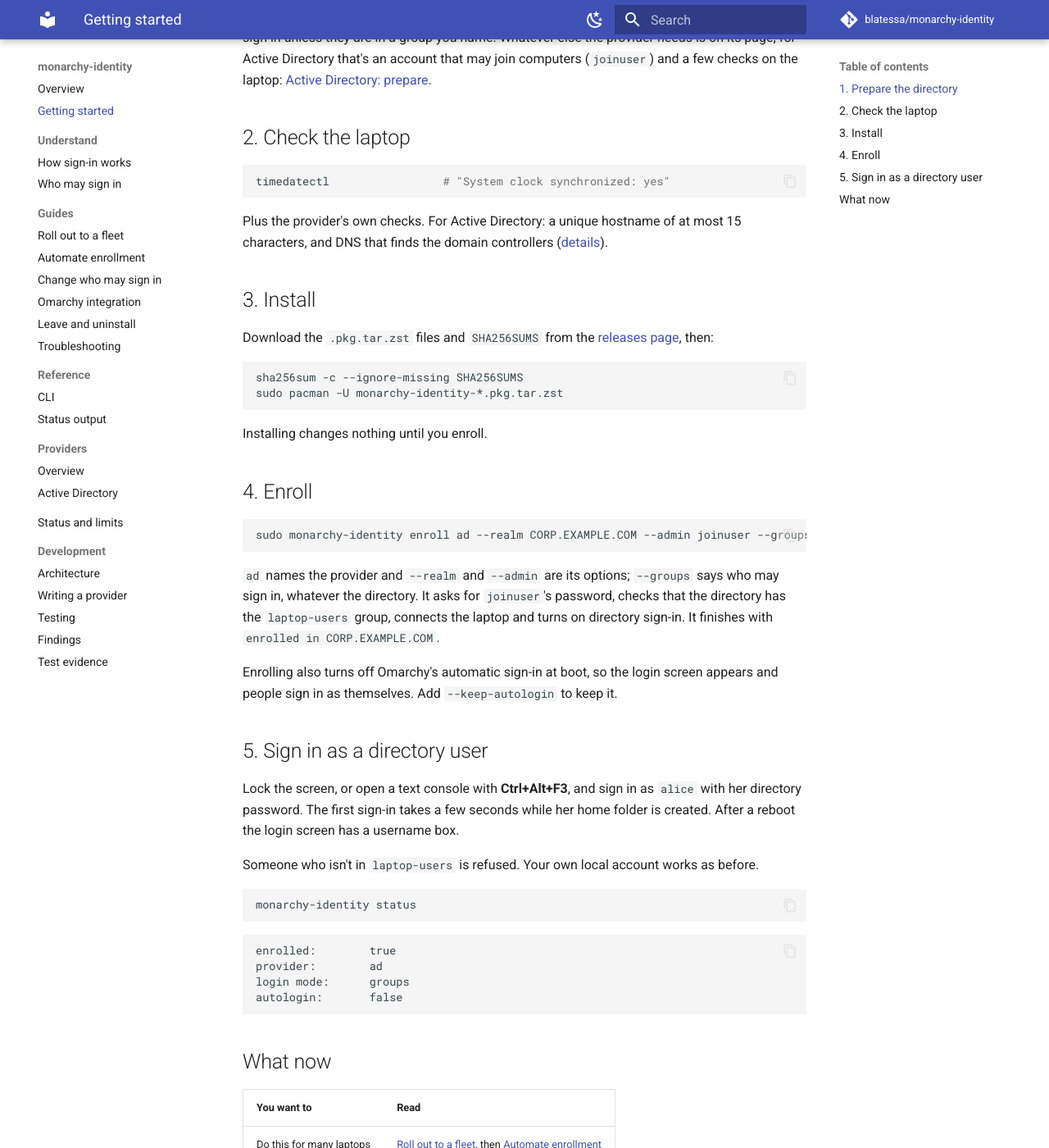
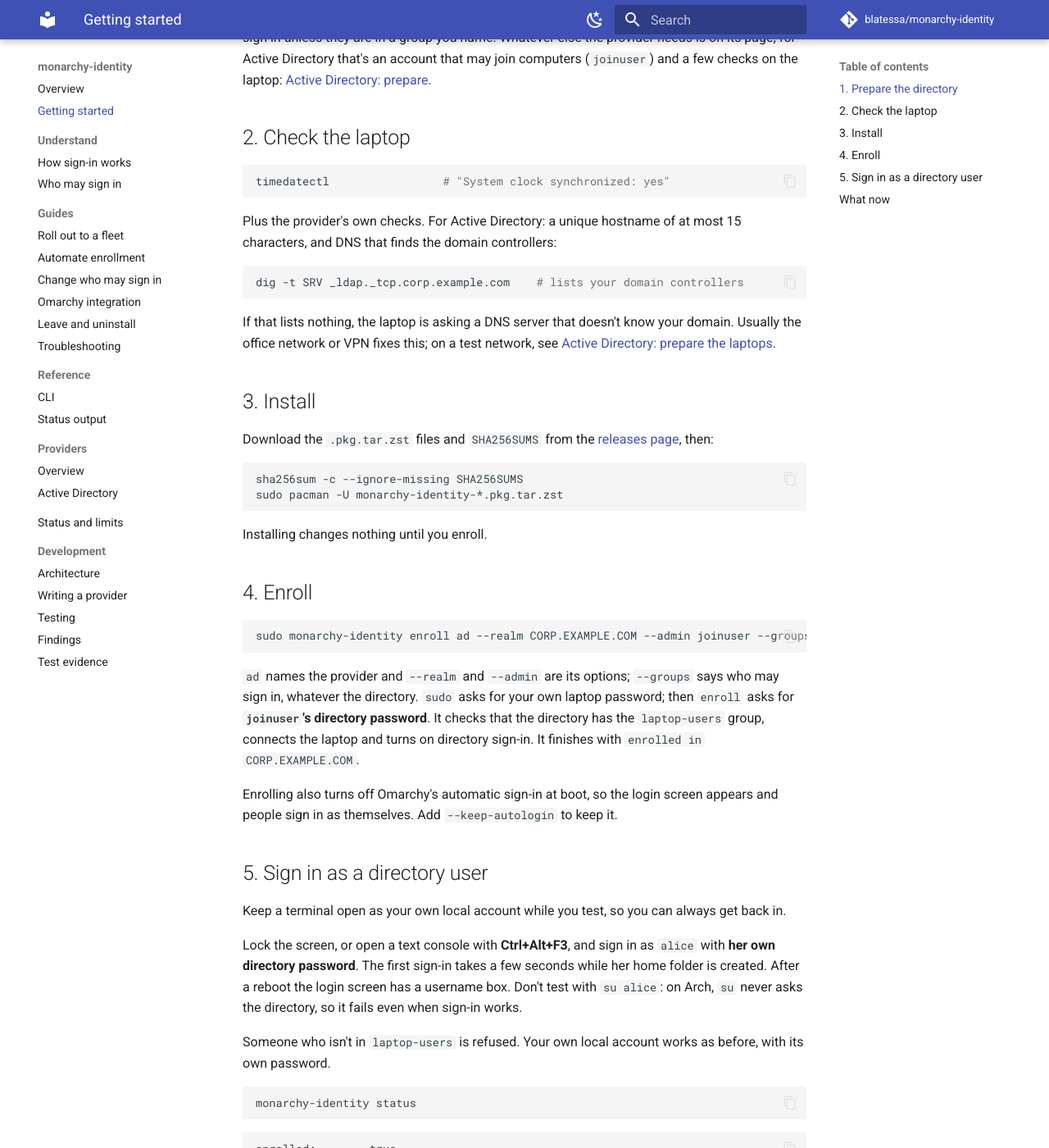
Before and after one commit to blatessa/monarchy-identity, an MkDocs documentation site: the page built from docs/getting-started.md, in a window 1280 px wide and 1400 px high, scrolled down 458 px. Shown: the whole window at 82% size. Built offline with MkDocs 1.6.1 and Material for MkDocs 9.7.7, drawn with Linux system fonts in a browser that asks for light colours; comment, search, counter and statistics services are not loaded.

Commit message:
Docs: DNS before enrolling, how to test sign-in, which password is which
What an admin hit on the first real laptop and the lab never showed:
- getting-started checks DNS with dig before enrolling; the AD page shows how to send just the domain's lookups to a
  domain controller when the network doesn't (a test network with a fixed address).
- Test on a console, the lock screen or the login screen, with a local terminal kept open; su never asks the
  directory on Arch.
- sudo wants your laptop password, enroll the join account's directory password, people their own.
- Troubleshooting: su, which password, and why a file manager asks for a password to open someone's home folder.

Docs: getting-started, providers/ad, guides/troubleshooting. mkdocs build --strict passes.

Fixes #39

Co-Authored-By: Claude Opus 5.5 <noreply@anthropic.com>

````diff
--- a/docs/getting-started.md
+++ b/docs/getting-started.md
@@ -22,7 +22,14 @@ timedatectl                 # "System clock synchronized: yes"
 ```
 
 Plus the provider's own checks. For Active Directory: a unique hostname of at most 15 characters, and DNS that finds
-the domain controllers ([details](providers/ad.md#prepare-the-laptops)).
+the domain controllers:
+
+```bash
+dig -t SRV _ldap._tcp.corp.example.com    # lists your domain controllers
+```
+
+If that lists nothing, the laptop is asking a DNS server that doesn't know your domain. Usually the office network or
+VPN fixes this; on a test network, see [Active Directory: prepare the laptops](providers/ad.md#prepare-the-laptops).
 
 ## 3. Install
 
@@ -43,7 +50,7 @@ sudo monarchy-identity enroll ad --realm CORP.EXAMPLE.COM --admin joinuser --gro
 ```
 
 `ad` names the provider and `--realm` and `--admin` are its options; `--groups` says who may sign in, whatever the
-directory. It asks for `joinuser`'s password, checks that the directory has the `laptop-users` group, connects the
+directory. `sudo` asks for your own laptop password; then `enroll` asks for **`joinuser`'s directory password**. It checks that the directory has the `laptop-users` group, connects the
 laptop and turns on directory sign-in. It finishes with `enrolled in CORP.EXAMPLE.COM`.
 
 Enrolling also turns off Omarchy's automatic sign-in at boot, so the login screen appears and people sign in as
@@ -51,10 +58,13 @@ themselves. Add `--keep-autologin` to keep it.
 
 ## 5. Sign in as a directory user
 
-Lock the screen, or open a text console with **Ctrl+Alt+F3**, and sign in as `alice` with her directory password. The
-first sign-in takes a few seconds while her home folder is created. After a reboot the login screen has a username box.
+Keep a terminal open as your own local account while you test, so you can always get back in.
 
-Someone who isn't in `laptop-users` is refused. Your own local account works as before.
+Lock the screen, or open a text console with **Ctrl+Alt+F3**, and sign in as `alice` with **her own directory
+password**. The first sign-in takes a few seconds while her home folder is created. After a reboot the login screen has
+a username box. Don't test with `su alice`: on Arch, `su` never asks the directory, so it fails even when sign-in works.
+
+Someone who isn't in `laptop-users` is refused. Your own local account works as before, with its own password.
 
 ```bash
 monarchy-identity status
````
Also changed, not shown: docs/guides/troubleshooting.md (+9 -0 lines), docs/providers/ad.md (+11 -1 lines).
